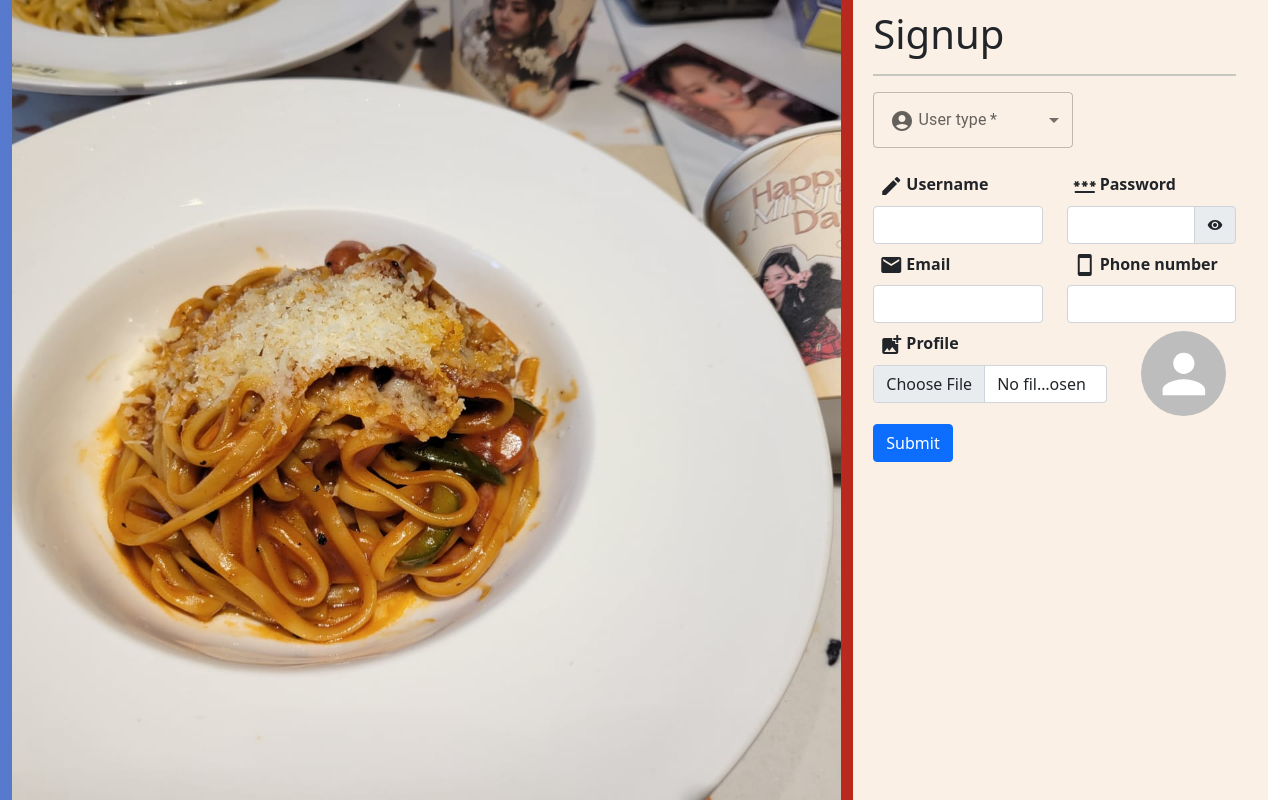
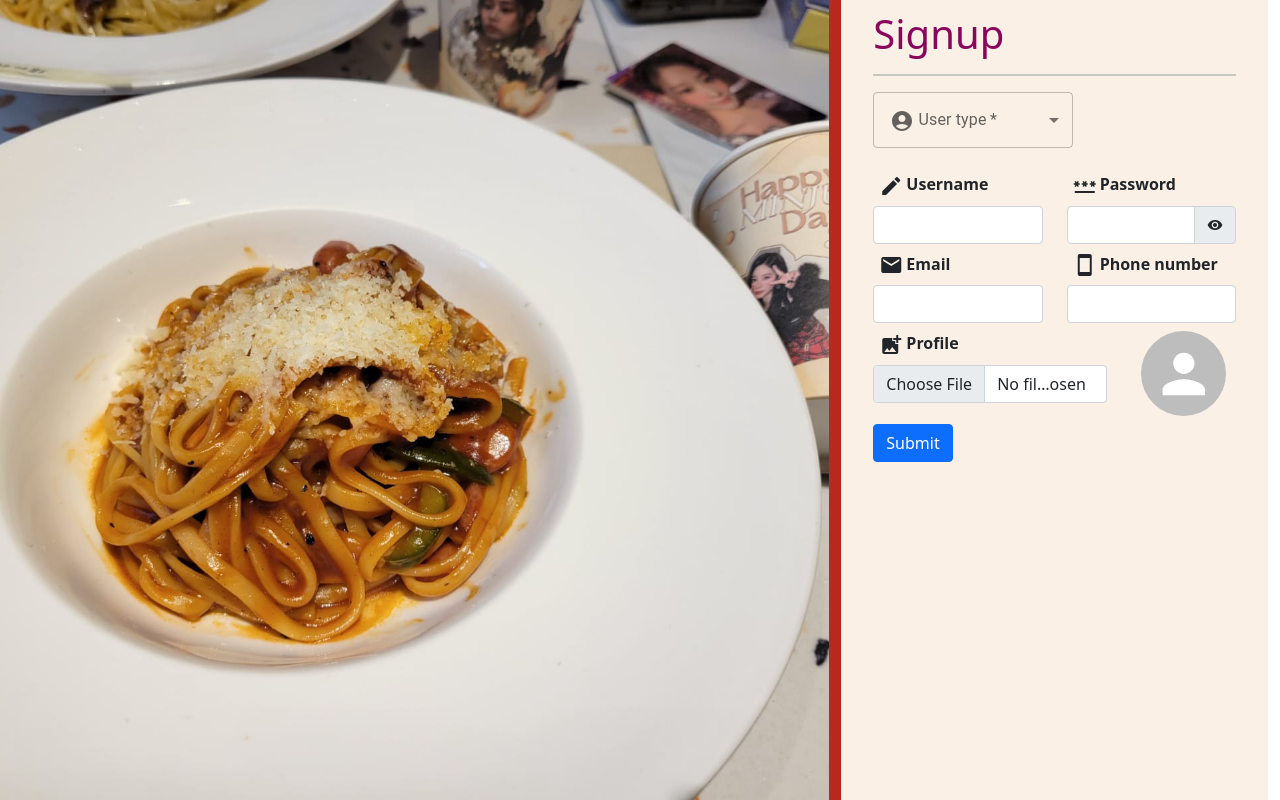
Before and after one commit to Dennisx0410/Take-It-Easy, a React (Create React App) app in the folder frontend/: page /signup in a window 1280 px wide. Built offline with nearby package versions, Linux system fonts and the light colour scheme.

Commit message:
minor updates

```diff
--- a/frontend/src/App.css
+++ b/frontend/src/App.css
@@ -13,13 +13,12 @@
     width: 100%;
     height: 100vh;
     object-fit: cover;
-    /* object-position: 100% 0%; */
 }
 
 .background{
     position: sticky;
-    left: 0;
     top: 0;
+    height: 100vh;
     background-image: linear-gradient(to right, #567ace , #b9281d);
 }
 
--- a/frontend/src/HeaderBar.js
+++ b/frontend/src/HeaderBar.js
@@ -94,7 +94,7 @@ function HeaderBar(props){
                                     {/* </Link> */}
                                     <Dropdown.Item onClick={() => navigate('/customer/history', { replace: true })}>Order History</Dropdown.Item>
                                         <Dropdown.Divider />
-                                    <Dropdown.Item onClick={()=>{props.setToken(undefined);}} >Logout</Dropdown.Item>
+                                    <Dropdown.Item onClick={()=> {navigate('/'); props.setToken(undefined);}} >Logout</Dropdown.Item>
                                     {/* onClick={handleLogout(props.setToken)} */}
                                     </Dropdown.Menu>
                                 </Dropdown>
--- a/frontend/src/login/login.css
+++ b/frontend/src/login/login.css
@@ -2,6 +2,10 @@
     margin: auto;
     padding: 10px 20px;
     font-weight: bold;
+}
+
+h1 {
+    color: rgb(138, 5, 94);
 }
 
 hr.header {
--- a/frontend/src/login/signup.css
+++ b/frontend/src/login/signup.css
@@ -2,6 +2,10 @@
     margin: auto;
     padding: 10px 20px;
     font-weight: bold;
+}
+
+h1 {
+    color: rgb(138, 5, 94);
 }
 
 hr.header {
--- a/frontend/src/login/signup.js
+++ b/frontend/src/login/signup.js
@@ -98,13 +98,17 @@ function Signup(props) {
             <label htmlFor="restaurantName" className="form-label">
                 <i className="material-icons">store</i>Restaurant name
             </label>
-            <input type="text" className="form-control" id="restaurantName" name="restaurantName" pattern="^[a-zA-Z0-9\u4e00-\u9fa5_ \\.]+$" title="Combinations of alphanumeric characters, 中文字, space, full stop('.') and underscore('_') only" required/>
+            <input type="text" className="form-control" id="restaurantName" name="restaurantName"
+                pattern="^[a-zA-Z0-9\u4e00-\u9fa5_ \\.]+$"
+                title="Combinations of alphanumeric characters, 中文字, space, full stop('.') and underscore('_') only" required/>
         </div>
         <div className="mb-2">
             <label htmlFor="address" className="form-label">
                 <i className="material-icons">place</i>Address
             </label>
-            <input type="text" className="form-control" id="address" name="address" pattern="^[a-zA-Z0-9\u4e00-\u9fa5, \\.]+$" title="Combinations of alphanumeric characters, 中文字, space, full stop('.') and comma(',') only" required/>
+            <input type="text" className="form-control" id="address" name="address"
+                pattern="^[a-zA-Z0-9\u4e00-\u9fa5, \\.]+$"
+                title="Combinations of alphanumeric characters, 中文字, space, full stop('.') and comma(',') only" required/>
         </div>
         <div className="mb-2">
             <label htmlFor="licenseNum" className="form-label">
@@ -153,7 +157,7 @@ function Signup(props) {
                                 <i className="material-icons">password</i>Password
                             </label>
                             <div className="input-group">
-                                <input type={pwVisibility ? "text" : "password"} className="form-control" id="password" name="password" required/>
+                                <input type={pwVisibility ? "text" : "password"} className="form-control" id="password" name="password" pattern="^.{8,}$" title="length should be longer than 8 characters" required/>
                                 <button type="button" className="material-icons input-group-text" onClick={() => setPwVisibility(!pwVisibility)}>{pwVisibility ? "visibility_off" : "visibility"}</button>
                             </div>
                         </div>
@@ -188,7 +192,7 @@ function Signup(props) {
                                 spacing={2}
                                 height="100%"
                             >
-                            <Avatar alt="picture" src={imgUrl} sx={{ width: 85, height: 85 }} />
+                                <Avatar alt="picture" src={imgUrl} sx={{ width: 85, height: 85 }} />
                             </Stack>
                         </section>
                     </div>
--- a/frontend/src/login/verification.css
+++ b/frontend/src/login/verification.css
@@ -2,6 +2,10 @@
     margin: 10px auto;
     padding: 10px 20px;
     font-weight: bold;
+}
+
+h1 {
+    color: rgb(138, 5, 94);
 }
 
 hr.header {
```
Also changed, not shown: frontend/src/main/customer.js (+2 -1 lines), 2 other files (tests, documents, lock files or other folders).
